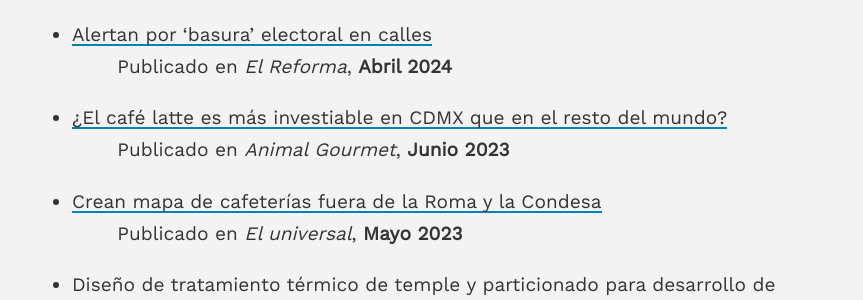
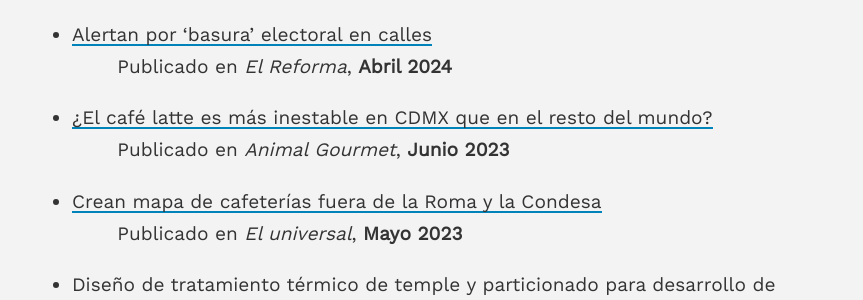
Before and after one commit to Heliouz/Heliouz.github.io, a Jekyll site: the page built from _pages/pubs.md, in a window 1280 px wide. Shown: the part 254-554 px from the top of the page, without its empty margins (208-1071 px from the left). Built offline with Jekyll 4.4.1, drawn with Linux system fonts in a browser that asks for light colours.

Commit message:
Update pubs.md

```diff
--- a/_pages/pubs.md
+++ b/_pages/pubs.md
@@ -13,7 +13,7 @@ published: true
 &nbsp;&nbsp;&nbsp;&nbsp;&nbsp;&nbsp; Publicado en _El Reforma_, **Abril 2024**
 
 
-- [¿El café latte es más investiable en CDMX que en el resto del mundo?](https://www.animalgourmet.com/2023/06/29/cafe-latte-dura-menos-tiempo-en-cdmx/){:target="_blank"}
+- [¿El café latte es más inestable en CDMX que en el resto del mundo?](https://www.animalgourmet.com/2023/06/29/cafe-latte-dura-menos-tiempo-en-cdmx/){:target="_blank"}
 &nbsp;&nbsp;&nbsp;&nbsp;&nbsp;&nbsp; Publicado en _Animal Gourmet_, **Junio 2023**
 
 
```
